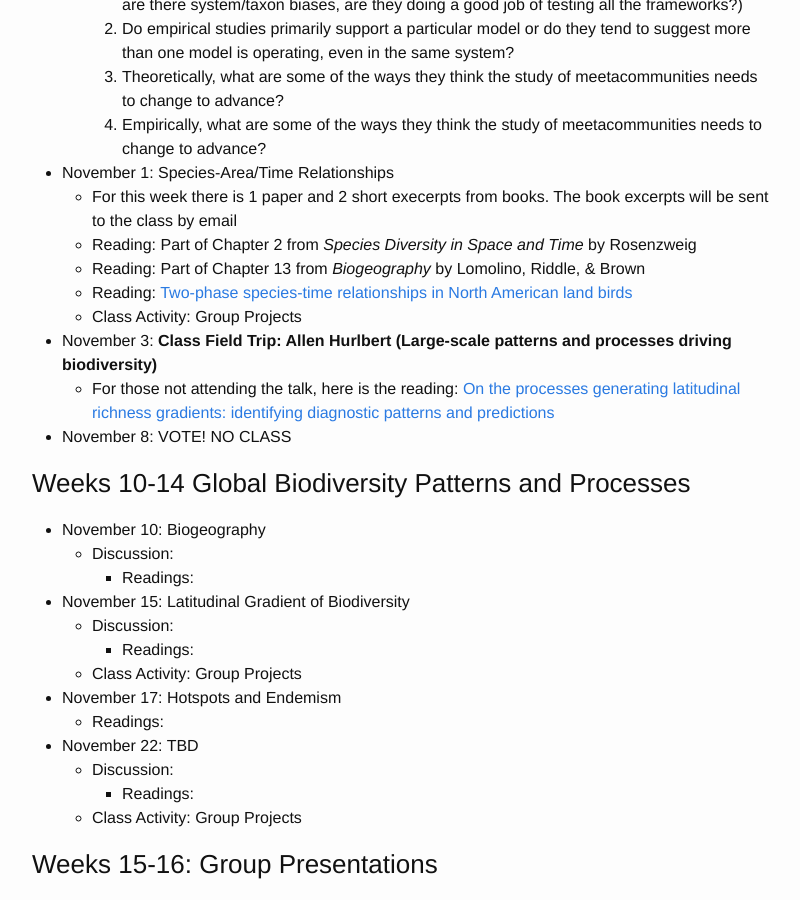
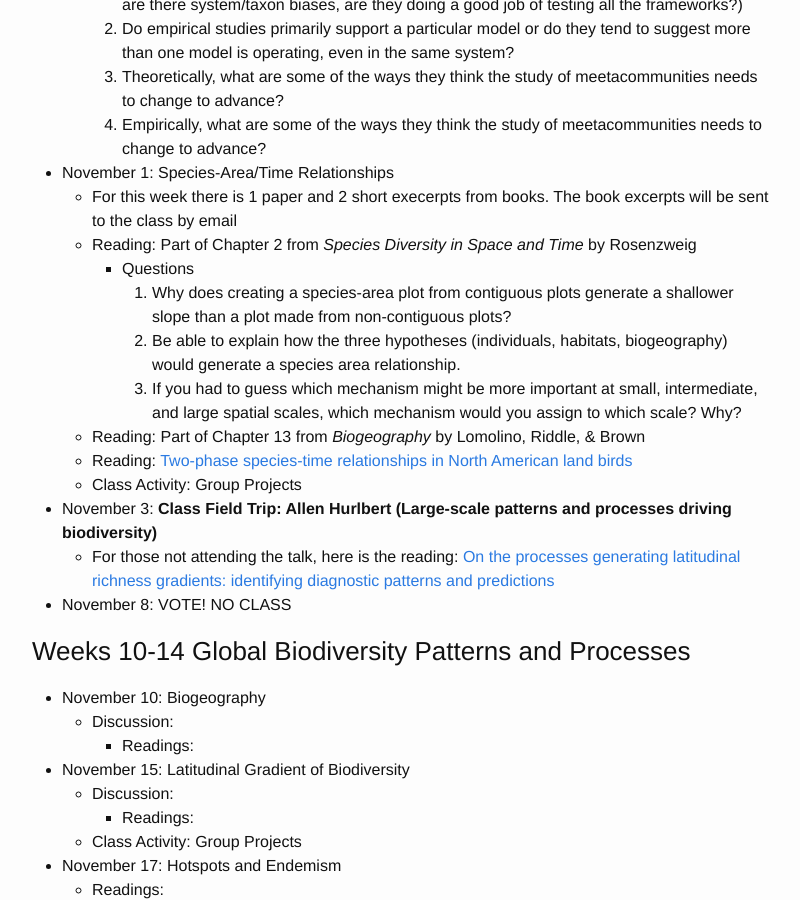
Before and after one commit to skmorgane/biodiversity-course, a Jekyll site: the page built from schedule.md, in a window 1280 px wide and 900 px high, scrolled down 8405 px. Shown: the whole window, without its empty margins (238-1038 px from the left). Built offline with Jekyll 4.4.1, drawn with Linux system fonts in a browser that asks for light colours.

Commit message:
Add Rosenzweig questions

```diff
--- a/schedule.md
+++ b/schedule.md
@@ -251,6 +251,10 @@ Tuesdays are often a split between class activity and discussion, thus there are
 * November 1: Species-Area/Time Relationships
     *  For this week there is 1 paper and 2 short execerpts from books. The book excerpts will be sent to the class by email
     *  Reading: Part of Chapter 2 from *Species Diversity in Space and Time* by Rosenzweig
+         - Questions
+         1. Why does creating a species-area plot from contiguous plots generate a shallower slope than a plot made from non-contiguous plots?
+         2. Be able to explain how the three hypotheses (individuals, habitats, biogeography) would generate a species area relationship.
+         3. If you had to guess which mechanism might be more important at small, intermediate, and large spatial scales, which mechanism would you assign to which scale? Why?
     *  Reading: Part of Chapter 13 from *Biogeography* by Lomolino, Riddle, & Brown
     *  Reading: [Two-phase species-time relationships in North American land birds](https://doi.org/10.1111/j.1461-0248.2004.00581.x)
     *  Class Activity: Group Projects
```
